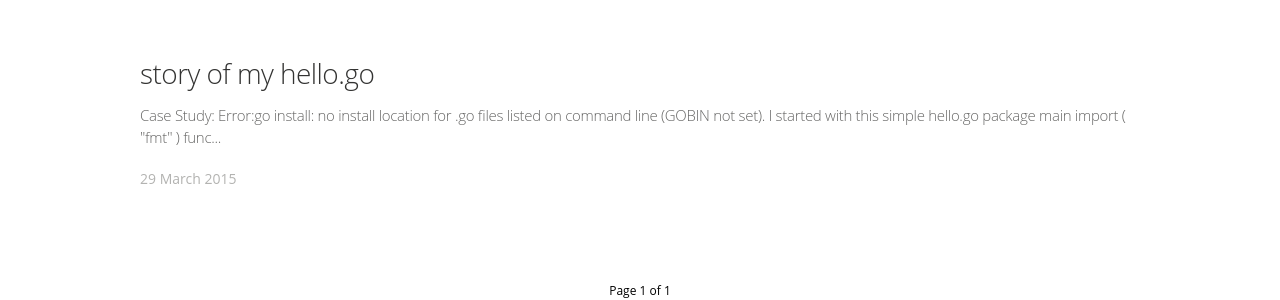
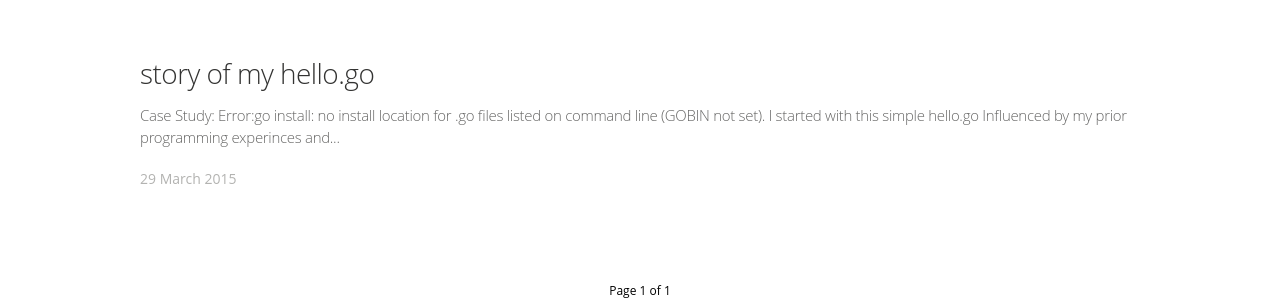
Before and after one commit to ganeshramr/ganeshramr.github.io, a Jekyll site: the page built from index.html, in a window 1280 px wide. Shown: the part 693-993 px from the top of the page. Built offline with Jekyll 4.4.1, drawn with Linux system fonts in a browser that asks for light colours; nearby versions of some CDN libraries; some web fonts are replaced; Markdown is read by kramdown in place of the engine named in the settings; the list of posts is cut into pages by our own code; comment, search, counter and statistics services are not loaded.

Commit message:
refinements

```diff
--- a/_posts/2015-03-29-goerror1.md
+++ b/_posts/2015-03-29-goerror1.md
@@ -14,24 +14,10 @@
 
 I started with this simple hello.go
 
-<script src="http://gist-it.appspot.com/https://github.com/ganeshramr/go-projects/blob/master/hello/hello.go">
+<script src="http://gist-it.appspot.com/https://github.com/ganeshramr/go-projects/blob/master/hello/hello.go?footer=minimal">
 </script>
 
-{% highlight go %}
-package main
-
-import (
-	"fmt"
-)
-
-func main() {
-	fmt.Println("I am a gopher wannabe")
-}
-
-{% endhighlight %}
-
-
-heavily influenced by my prior programming experinces and having skipped reading some basics. I ran
+Influenced by my prior programming experinces and having skipped reading some basics. I ran
 
 {% highlight go %}
 go install hello
```
